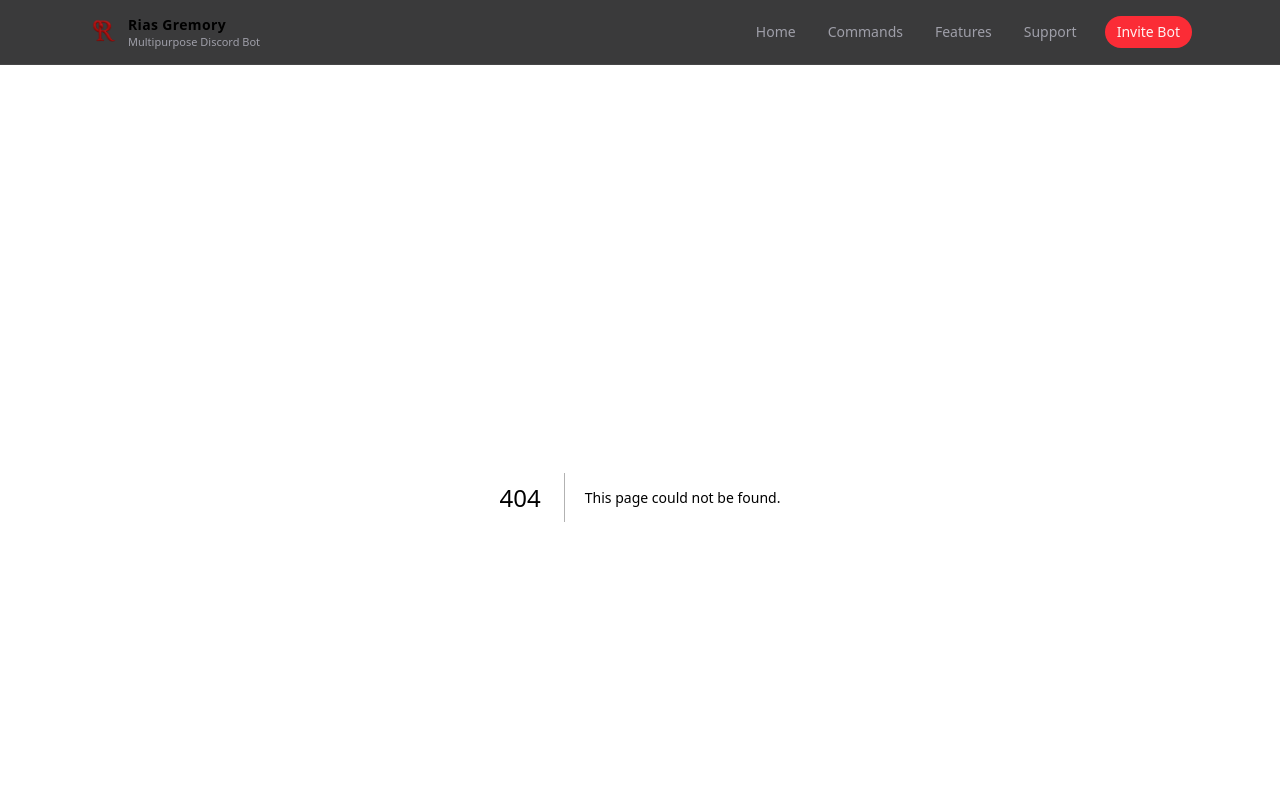
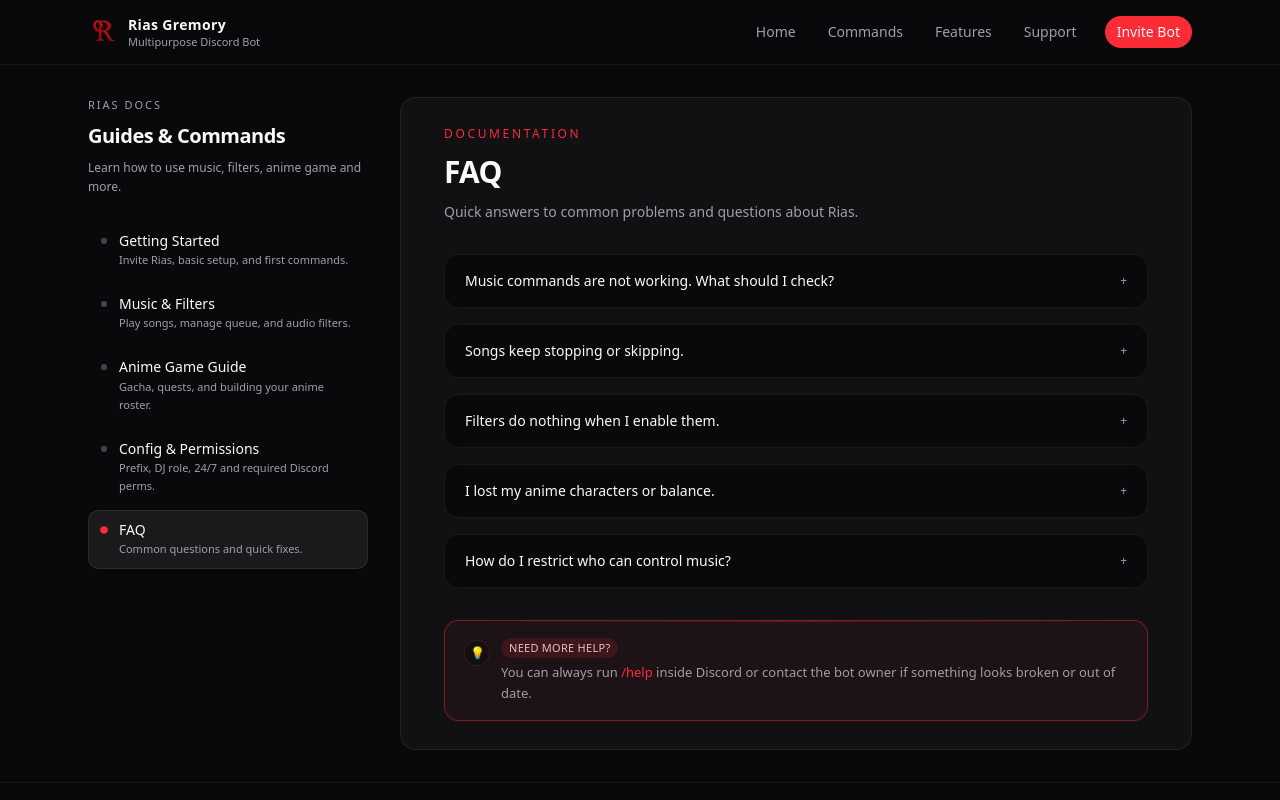
Before and after one commit to shahenwaz/rias_gremory_web, a Next.js app: page /docs/faq in a window 1280 px wide. Before the commit this address had no page. Shown: the top 800 px of the page. Built offline with nearby package versions, Linux system fonts and the light colour scheme.

Commit message:
feat(docs): add FAQ documentation page with common questions and answers

```diff
--- /dev/null
+++ b/app/(root)/docs/faq/page.tsx
@@ -0,0 +1,48 @@
+import { Callout } from "@/components/docs/callout";
+import { docsFaqItems } from "@/src/data/docs-faq"; // or "@/data/docs-faq" if you add a path alias
+
+export default function FaqDocsPage() {
+  return (
+    <div className="space-y-8">
+      <header className="space-y-3">
+        <p className="text-xs font-medium uppercase tracking-[0.22em] text-primary">
+          Documentation
+        </p>
+        <h2 className="text-2xl font-semibold tracking-tight sm:text-3xl">
+          FAQ
+        </h2>
+        <p className="max-w-2xl text-sm text-muted-foreground">
+          Quick answers to common problems and questions about Rias.
+        </p>
+      </header>
+
+      <div className="space-y-4 text-sm leading-relaxed">
+        {docsFaqItems.map((item) => (
+          <details
+            key={item.question}
+            className="group rounded-xl border border-border/60 bg-background px-4 py-3 sm:px-5 sm:py-4"
+          >
+            <summary className="flex cursor-pointer list-none items-center justify-between gap-3 text-sm font-medium">
+              <span>{item.question}</span>
+              <span className="text-xs text-muted-foreground group-open:hidden">
+                +
+              </span>
+              <span className="hidden text-xs text-muted-foreground group-open:inline">
+                –
+              </span>
+            </summary>
+            <div className="mt-2 text-xs text-muted-foreground sm:text-[13px]">
+              {item.answer}
+            </div>
+          </details>
+        ))}
+      </div>
+
+      <Callout type="tip" title="Need more help?">
+        You can always run <span className="font-mono text-primary">/help</span>{" "}
+        inside Discord or contact the bot owner if something looks broken or out
+        of date.
+      </Callout>
+    </div>
+  );
+}
--- /dev/null
+++ b/src/data/docs-faq.ts
@@ -0,0 +1,32 @@
+export type DocsFaqItem = {
+  question: string;
+  answer: string;
+};
+
+export const docsFaqItems: DocsFaqItem[] = [
+  {
+    question: "Music commands are not working. What should I check?",
+    answer:
+      "Make sure Rias is online, has Connect & Speak in your voice channel, and Use Application Commands in the text channel. Try /help to confirm the bot is responding.",
+  },
+  {
+    question: "Songs keep stopping or skipping.",
+    answer:
+      "Check your internet connection, server region, and make sure no one is spamming skip, stop, or clearqueue. If issues persist, try moving Rias to a different voice channel.",
+  },
+  {
+    question: "Filters do nothing when I enable them.",
+    answer:
+      "Filters only apply while music is playing. Start a track with play first, then apply filters like nightcore, bassboost, or speed. Use reset to clear active filters.",
+  },
+  {
+    question: "I lost my anime characters or balance.",
+    answer:
+      "If you switched servers, profiles may be separate per server depending on configuration. Double-check you are using the right server and account. If this still looks wrong, contact the bot owner with details.",
+  },
+  {
+    question: "How do I restrict who can control music?",
+    answer:
+      "Use the dj config command to set a DJ role, then let only that role use powerful queue commands. You can also rely on Discord role permissions and channel overrides.",
+  },
+];
```
